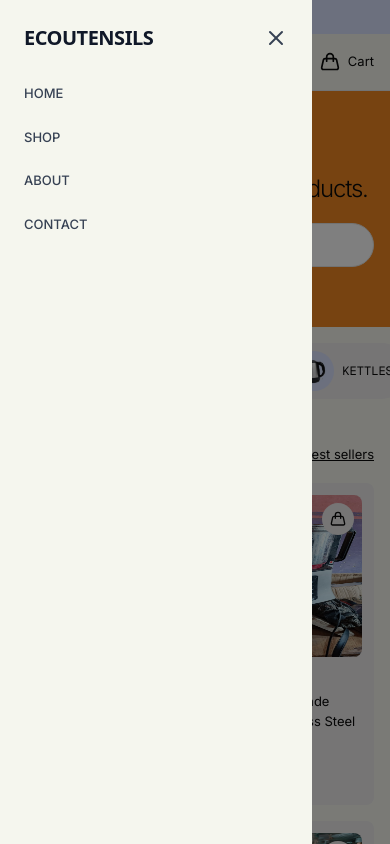
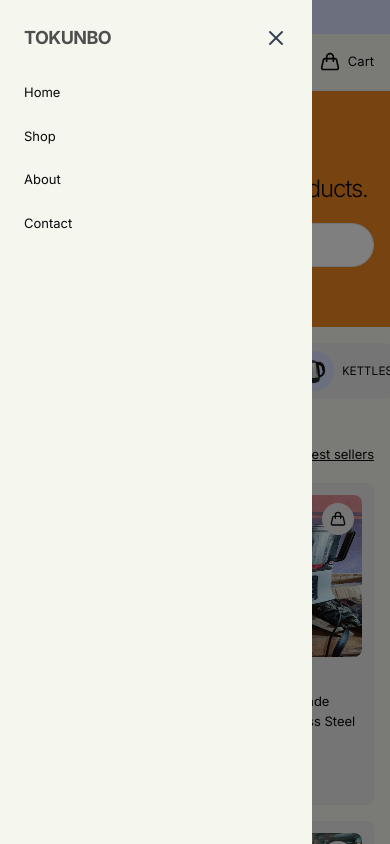
Before and after one commit to thecode-master-sy/tokunbo, a Next.js app: page / in a window 390 px wide. Both pictures are taken after a click on the button 32 px from the left and 62 px from the top of the page. Shown: the top 844 px of the page. Built offline with nearby package versions, Linux system fonts and the light colour scheme.

Commit message:
feat: footer

```diff
--- a/components/navbar.tsx
+++ b/components/navbar.tsx
@@ -65,9 +65,11 @@ export default function Navbar() {
             onClick={(e) => e.stopPropagation()}
           >
             <div className="flex justify-between items-center mb-8">
-              <span className="font-bold text-xl font-sans text-gray-900 tracking-tight">
-                ECOUTENSILS
-              </span>
+              <Link href="/">
+                <span className="tracking-[-0.03em] uppercase text-[18px] font-bold opacity-70">
+                  tokunbo
+                </span>
+              </Link>
               <button
                 className="text-gray-700 hover:text-gray-900"
                 aria-label="Close menu"
@@ -78,32 +80,16 @@ export default function Navbar() {
             </div>
 
             <div className="flex flex-col gap-6">
-              <Link
-                href="/home"
-                className="font-medium uppercase text-gray-700 hover:text-gray-900 transition-colors"
-                onClick={() => setIsOpen(false)}
-              >
+              <Link href="/home" onClick={() => setIsOpen(false)}>
                 Home
               </Link>
-              <Link
-                href="/shop"
-                className="font-medium uppercase text-gray-700 hover:text-gray-900 transition-colors"
-                onClick={() => setIsOpen(false)}
-              >
+              <Link href="/shop" onClick={() => setIsOpen(false)}>
                 Shop
               </Link>
-              <Link
-                href="/about"
-                className="font-medium uppercase text-gray-700 hover:text-gray-900 transition-colors"
-                onClick={() => setIsOpen(false)}
-              >
+              <Link href="/about" onClick={() => setIsOpen(false)}>
                 About
               </Link>
-              <Link
-                href="/contact"
-                className="font-medium uppercase text-gray-700 hover:text-gray-900 transition-colors"
-                onClick={() => setIsOpen(false)}
-              >
+              <Link href="/contact" onClick={() => setIsOpen(false)}>
                 Contact
               </Link>
             </div>
```
